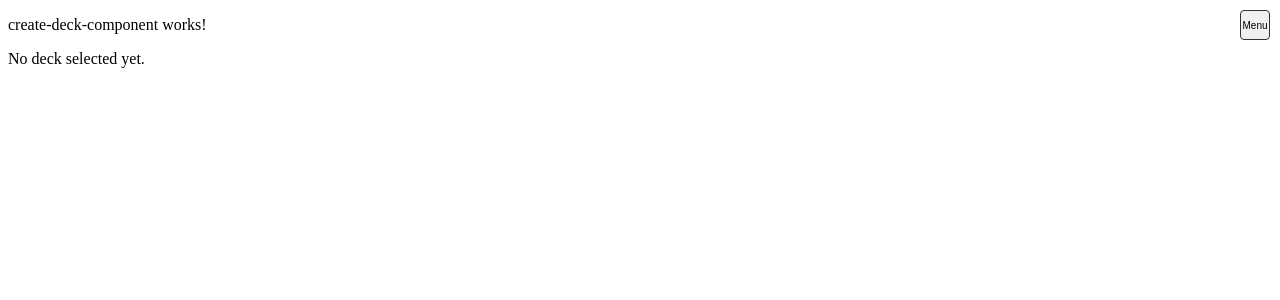
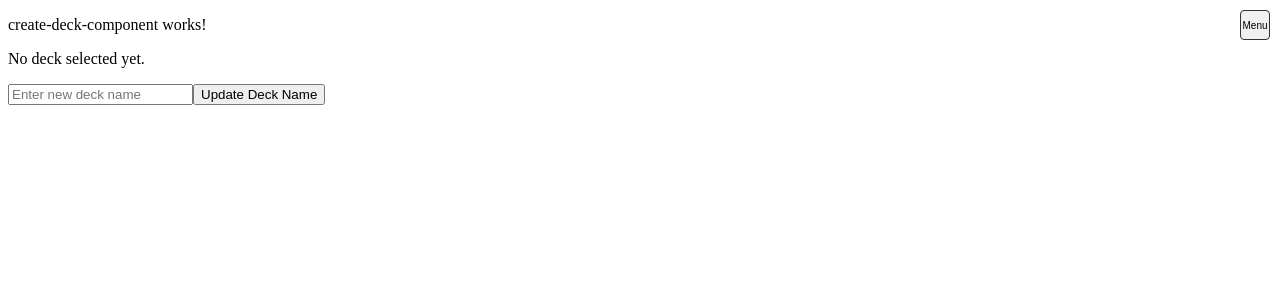
Before and after one commit to cmlykke/memolibre, an Angular app: page /create-deck in a window 1280 px wide. Shown: the top 300 px of the page. Built offline with nearby package versions, Linux system fonts and the light colour scheme.

Commit message:
2025-02-05_1442_can edit simple data on the global state deck

```diff
--- a/src/app/create-deck-component/create-deck-component.component.html
+++ b/src/app/create-deck-component/create-deck-component.component.html
@@ -2,3 +2,10 @@
 
 <p *ngIf="deckName">Current Deck Name: {{ deckName }}</p>
 <p *ngIf="!deckName">No deck selected yet.</p>
+
+
+<!-- Text field to input new deck name -->
+<input type="text" [(ngModel)]="newDeckName" placeholder="Enter new deck name" />
+
+<!-- Button to update the deck name -->
+<button (click)="updateDeckName()">Update Deck Name</button>
--- a/src/app/create-deck-component/create-deck-component.component.ts
+++ b/src/app/create-deck-component/create-deck-component.component.ts
@@ -1,24 +1,48 @@
 import { Component } from '@angular/core';
+import { FormsModule } from '@angular/forms'; // For two-way binding
 import { GlobalStateService } from '../angular/shared/services/global-state-service';
 import { CommonModule } from '@angular/common'; // Import CommonModule for Angular directives
 
-
 @Component({
   selector: 'app-create-deck-component',
-  imports: [CommonModule],
+  imports: [CommonModule, FormsModule],
   templateUrl: './create-deck-component.component.html',
   styleUrl: './create-deck-component.component.css',
-  standalone: true
+  standalone: true,
 })
-
-
 export class CreateDeckComponent {
   deckName: string | null = null; // Variable to store the current deck name
+  newDeckName: string = ''; // Holds the input value for updating the deck name
 
   constructor(private globalStateService: GlobalStateService) {
-    // Subscribe to the global state observable
+    // Subscribe to the global state to retrieve the current deck name
     this.globalStateService.flashCardDeck$.subscribe((deck) => {
-      this.deckName = deck ? deck.deckName : null; // Update deckName when FlashCardDeck is set
+      this.deckName = deck ? deck.deckName : null;
+      if (deck) {
+        this.newDeckName = deck.deckName; // Initialize newDeckName with current deckName
+      }
     });
   }
+
+  /**
+   * Updates the deck name in the global state
+   */
+  updateDeckName(): void {
+    if (this.deckName) {
+      const updatedDeck = {
+        ...this.globalStateService.getFlashCardDeck(), // Get the existing state
+        deckName: this.newDeckName, // Update the deck name
+      };
+      this.globalStateService.setFlashCardDeck(updatedDeck as any); // Update global state
+    } else {
+      // If no deck exists, create a new one with a name
+      this.globalStateService.setFlashCardDeck({
+        deckName: this.newDeckName,
+        deckInfo: '', // You can set default values as needed
+        settings: {},
+        tags: {}, // Properly initialize `tags` as an object, not an empty array
+        cards: [], // Properly initialize `cards` as an empty array
+      });
+    }
+  }
 }
```
